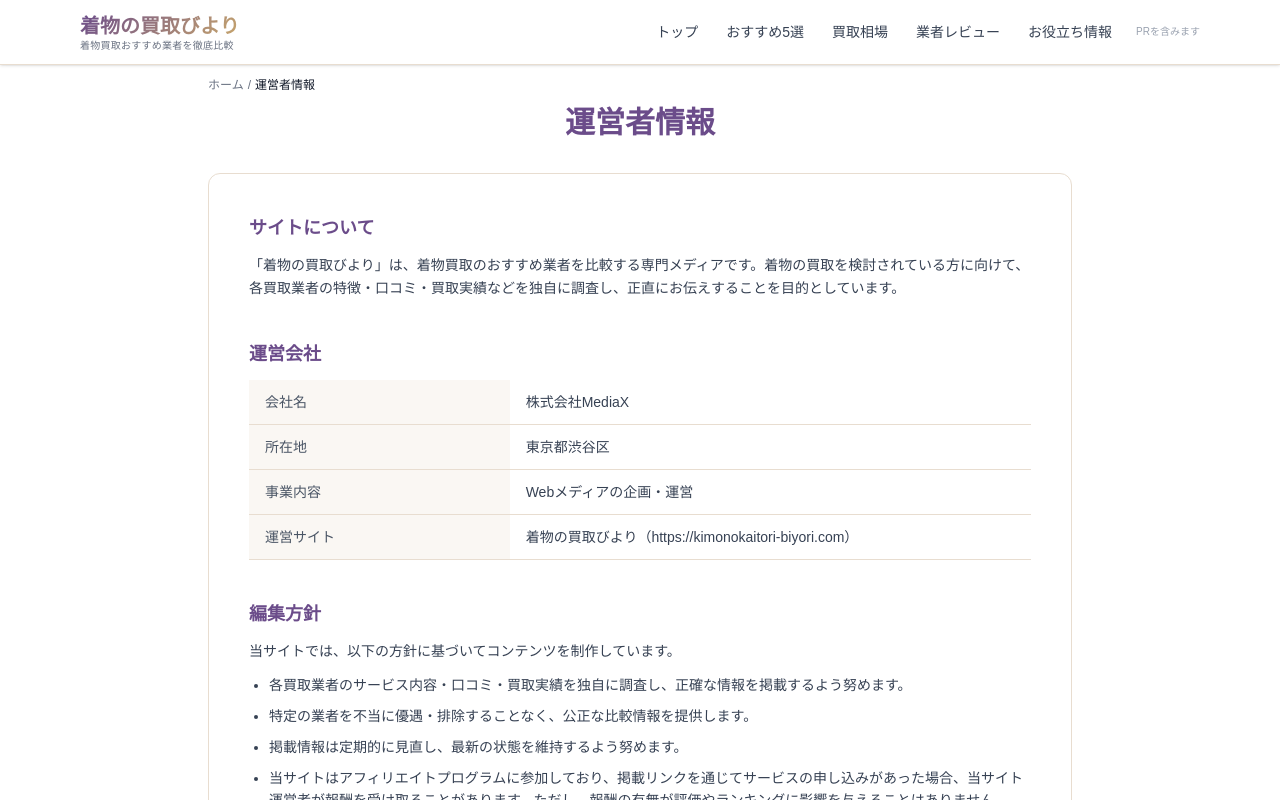
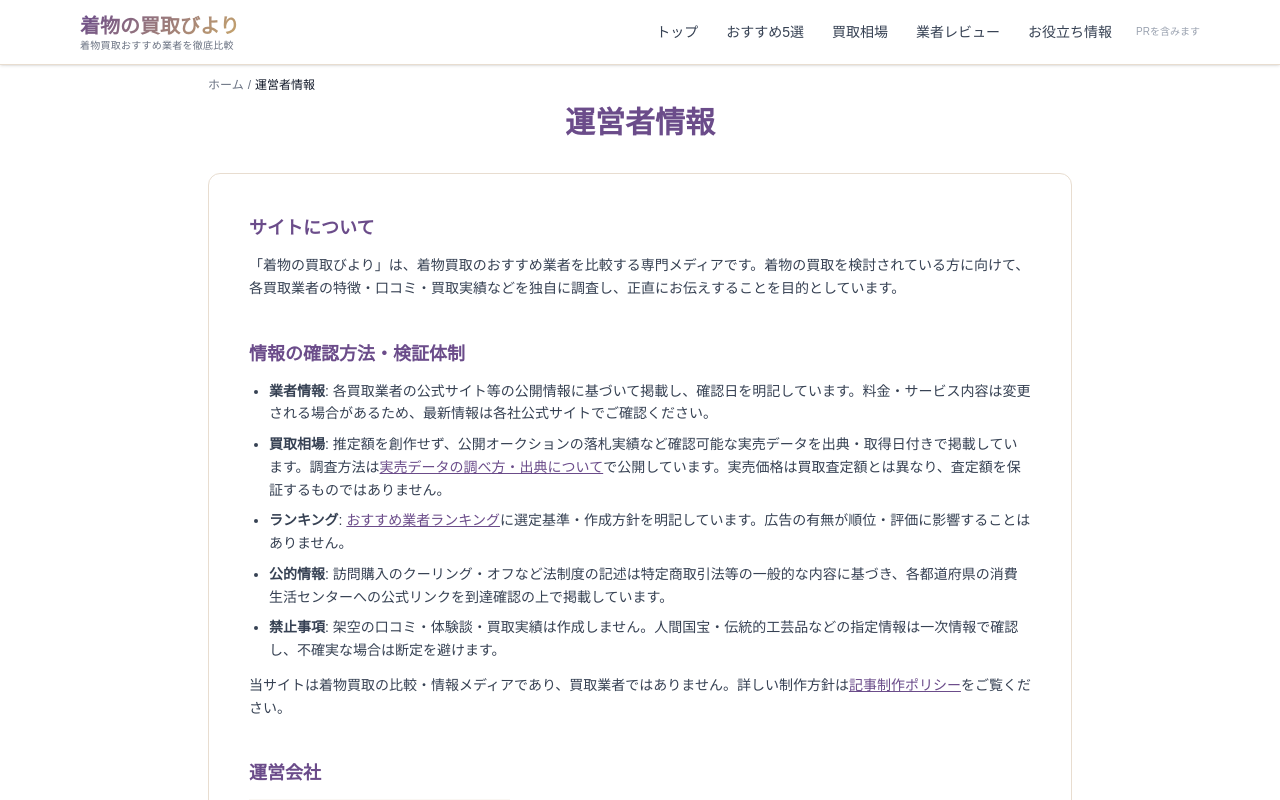
Before and after one commit to webmaster0818/kimono-kaitori-biyori, a Next.js app: page /about in a window 1280 px wide. Shown: the top 800 px of the page. Built offline with nearby package versions, Linux system fonts and the light colour scheme.

Commit message:
回復③E-E-A-T: Footerに『比較メディアであり買取業者ではない』全頁明示+aboutに検証体制(業者情報/相場/ランキング/公的情報/禁止事項の確認方法・souba-method/content-policy/ranking相互リンク)+sitemap lastmod

```diff
--- a/app/about/page.tsx
+++ b/app/about/page.tsx
@@ -38,6 +38,25 @@ export default function AboutPage() {
             <p className="text-sm text-gray-700 leading-relaxed">
               「着物の買取びより」は、着物買取のおすすめ業者を比較する専門メディアです。着物の買取を検討されている方に向けて、各買取業者の特徴・口コミ・買取実績などを独自に調査し、正直にお伝えすることを目的としています。
             </p>
+          </section>
+
+          {/* 情報の確認方法・検証体制 */}
+          <section className="mb-10">
+            <h2 className="text-lg font-bold text-[#6b4c8a] mb-3">
+              情報の確認方法・検証体制
+            </h2>
+            <div className="text-sm text-gray-700 leading-relaxed space-y-3">
+              <ul className="list-disc pl-5 space-y-2">
+                <li><strong>業者情報</strong>: 各買取業者の公式サイト等の公開情報に基づいて掲載し、確認日を明記しています。料金・サービス内容は変更される場合があるため、最新情報は各社公式サイトでご確認ください。</li>
+                <li><strong>買取相場</strong>: 推定額を創作せず、公開オークションの落札実績など確認可能な実売データを出典・取得日付きで掲載しています。調査方法は<a href="/articles/souba-method/" className="text-[#6b4c8a] underline">実売データの調べ方・出典について</a>で公開しています。実売価格は買取査定額とは異なり、査定額を保証するものではありません。</li>
+                <li><strong>ランキング</strong>: <a href="/ranking/" className="text-[#6b4c8a] underline">おすすめ業者ランキング</a>に選定基準・作成方針を明記しています。広告の有無が順位・評価に影響することはありません。</li>
+                <li><strong>公的情報</strong>: 訪問購入のクーリング・オフなど法制度の記述は特定商取引法等の一般的な内容に基づき、各都道府県の消費生活センターへの公式リンクを到達確認の上で掲載しています。</li>
+                <li><strong>禁止事項</strong>: 架空の口コミ・体験談・買取実績は作成しません。人間国宝・伝統的工芸品などの指定情報は一次情報で確認し、不確実な場合は断定を避けます。</li>
+              </ul>
+              <p>
+                当サイトは着物買取の比較・情報メディアであり、買取業者ではありません。詳しい制作方針は<a href="/content-policy/" className="text-[#6b4c8a] underline">記事制作ポリシー</a>をご覧ください。
+              </p>
+            </div>
           </section>
 
           {/* 運営会社 */}
--- a/app/components/Footer.tsx
+++ b/app/components/Footer.tsx
@@ -93,6 +93,7 @@ export default function Footer() {
 
         <div className="mt-10 pt-6 border-t border-purple-900/50 text-center">
           <div className="flex flex-wrap justify-center gap-x-6 gap-y-2 mt-6">
+            <p className="text-xs text-purple-200 mb-3">当サイトは着物買取の比較・情報メディアであり、買取業者ではありません。掲載情報は各社公式サイト等の公開情報に基づき、確認日を明記の上で更新しています。</p>
             <Link href="/about/" className="text-xs text-purple-300 hover:text-white transition-colors">運営者情報</Link>
             <Link href="/author/" className="text-xs text-purple-300 hover:text-white transition-colors">編集部紹介</Link>
             <Link href="/terms/" className="text-xs text-purple-300 hover:text-white transition-colors">利用規約</Link>
```
Also changed, not shown: 2 other files (tests, documents, lock files or other folders).
